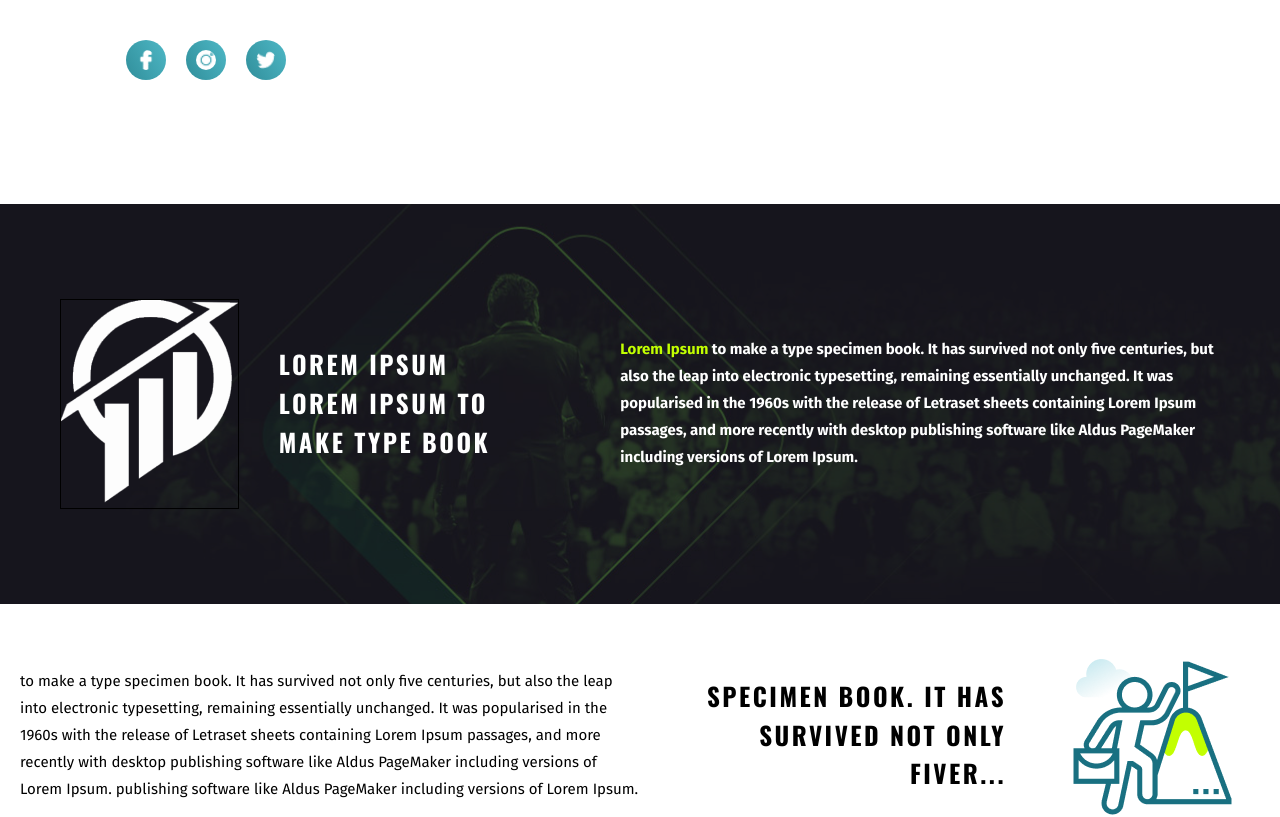
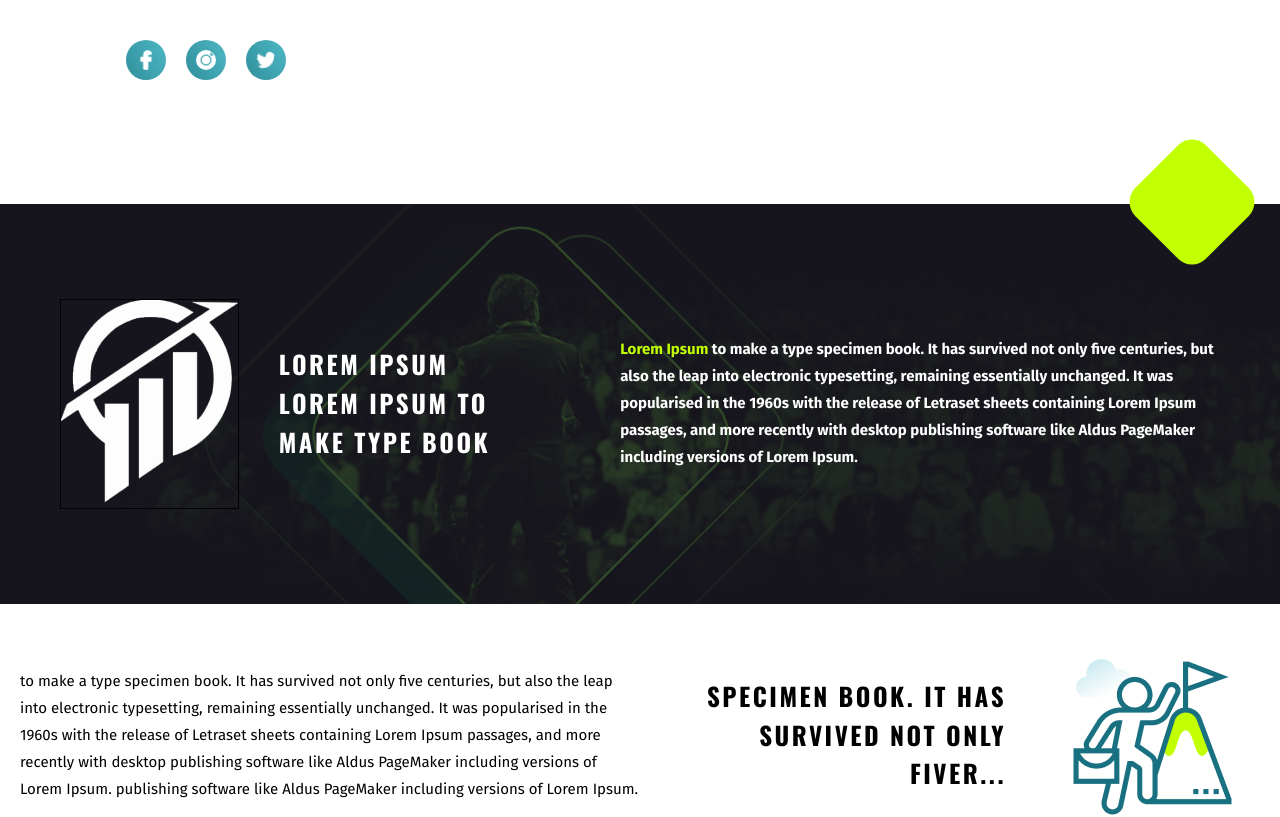
Before and after one commit to carlosemartins97/kbrtec, a React (Create React App) app: page / in a window 1280 px wide. Shown: the part 1420-2237 px from the top of the page. Built offline with nearby package versions, Linux system fonts and the light colour scheme; a web font is replaced by a local one.

Commit message:
Add background details in first divider

```diff
--- a/src/core/components/Divider/styles.js
+++ b/src/core/components/Divider/styles.js
@@ -9,6 +9,7 @@ export const Container = styled.div`
     min-height: 400px;
     background-color: ${props => props.theme.colors.black};
 
+    position: relative;
 
     display: flex;
     align-items: center;
--- a/src/pages/Home/components/FirstDivider/index.jsx
+++ b/src/pages/Home/components/FirstDivider/index.jsx
@@ -1,12 +1,14 @@
 import React from 'react';
 
 import Divider from '../../../../core/components/Divider';
+import Rectangle from '../../../../core/components/Rectangle';
 
 import Logo from '../../../../core/assets/logo2.png';
 
 import {
     ImageArea,
-    TextArea
+    TextArea,
+    BackgroundDetails
 } from './styles';
 
 const FirstDivider = () => {
@@ -30,6 +32,10 @@ const FirstDivider = () => {
                         PageMaker including versions of Lorem Ipsum.
                     </p>
                 </TextArea>
+
+                <BackgroundDetails>
+                    <Rectangle />
+                </BackgroundDetails>
             </Divider>
     )
 }
--- a/src/pages/Home/components/FirstDivider/styles.js
+++ b/src/pages/Home/components/FirstDivider/styles.js
@@ -62,3 +62,19 @@ export const TextArea = styled.div`
         padding: 20px 0;
     }
 `;
+
+export const BackgroundDetails = styled.div`
+    > :first-child {
+        position: absolute;
+        top: -13%;
+        right: 3%;
+
+        border-radius: 20px;
+        @media(max-width: 1024px){
+            top: -10%;
+        }
+        @media(max-width: 770px){
+            display: none;
+        }
+    }
+`;
```
